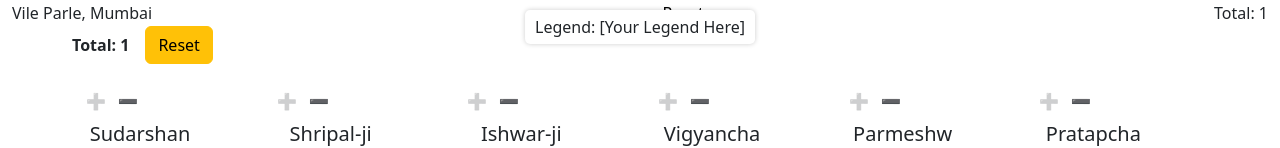
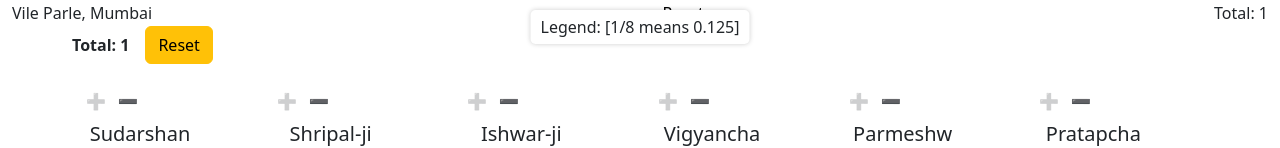
Before and after one commit to zarir-engineer/partition-tree-app, a Next.js app: page / in a window 1280 px wide. Shown: the top 148 px of the page. Built offline with nearby package versions, Linux system fonts and the light colour scheme.

Commit message:
Update page.tsx

```diff
--- a/app/page.tsx
+++ b/app/page.tsx
@@ -16,7 +16,7 @@ const Page = () => {
     <div className="min-h-screen w-full flex flex-col items-center">
       <div className="legend-container">
         <span>Vile Parle, Mumbai</span>
-        <span className="legend">Legend: [Your Legend Here]</span>
+        <span className="legend">Legend: [1/8 means 0.125]</span>
         <button className="reset-btn" onClick={handleReset}>Reset</button>
         <span className="total">Total: {total}</span> {/* Dynamic total */}
       </div>
```
